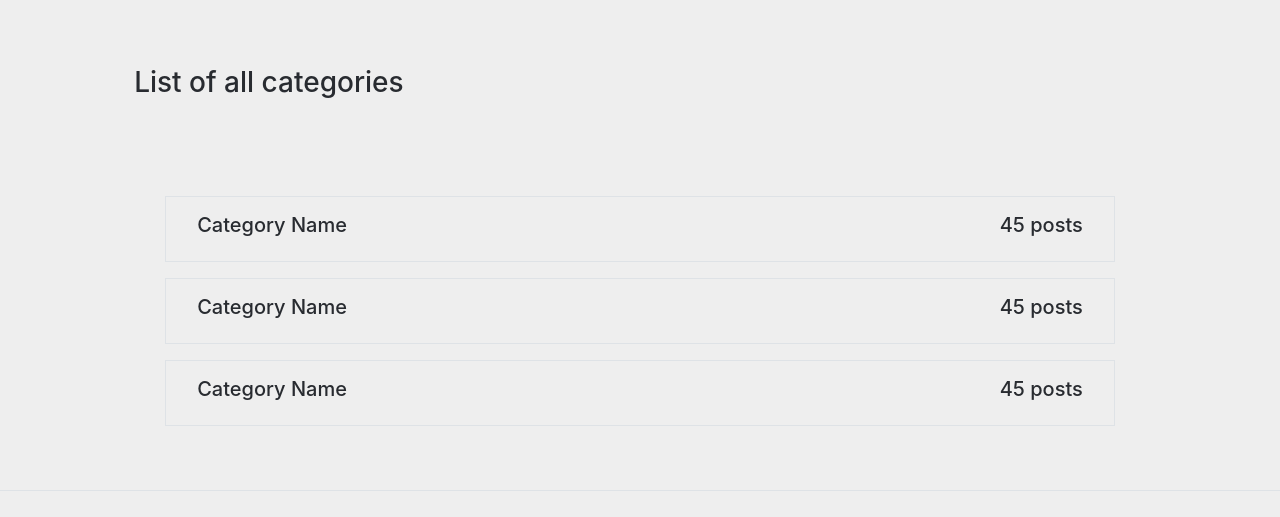
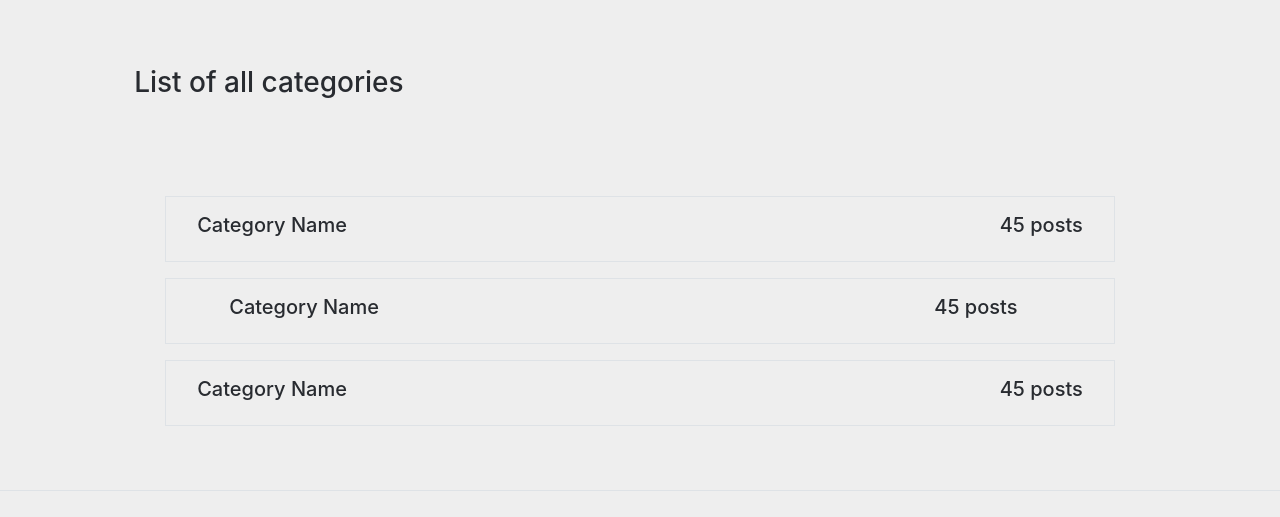
Before and after one commit to arjunhadke7/blogwork, a plain HTML site: page categories.html in a window 1280 px wide. Shown: the part 62-579 px from the top of the page. Drawn offline with Linux system fonts and the light colour scheme.

Commit message:
changes in category listing page

```diff
--- a/categories.html
+++ b/categories.html
@@ -58,18 +58,20 @@
                                     <h5>45 posts</h5>
                                 </div>
                             </div>
-                        </div>
-                        <div class="container">
+                        <!-- </div>
+
+                        <div class="container"> -->
                             <div class="row border m-3 p-3">
                                 <div class="col-sm-6 d-flex justify-content-start">
-                                    <h5>Category Name</h5>
+                                    <h5 class="col-sm-6 d-flex justify-content-center">Category Name</h5>
                                 </div>
                                 <div class="col-sm-6 d-flex justify-content-end">
-                                    <h5>45 posts</h5>
+                                    <h5 class="col-sm-6 d-flex justify-content-center">45 posts</h5>
                                 </div>
                             </div>
-                        </div>
-                        <div class="container">
+                        <!-- </div>
+
+                        <div class="container"> -->
                             <div class="row border m-3 p-3">
                                 <div class="col-sm-6 d-flex justify-content-start">
                                     <h5>Category Name</h5>
```
